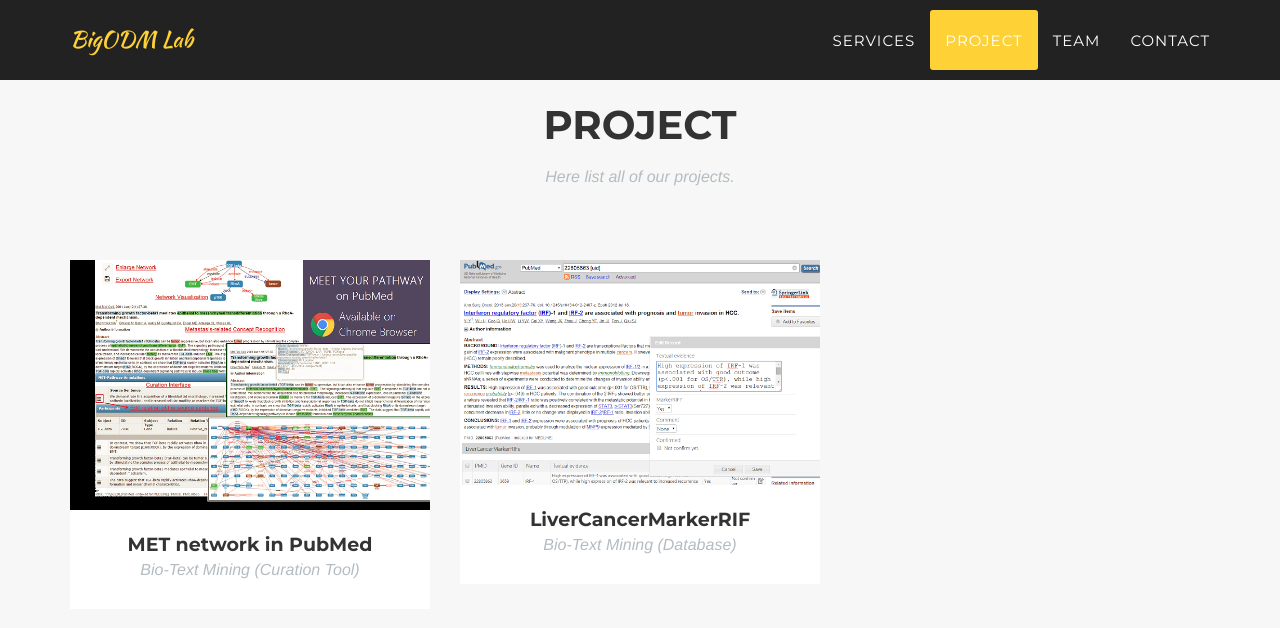
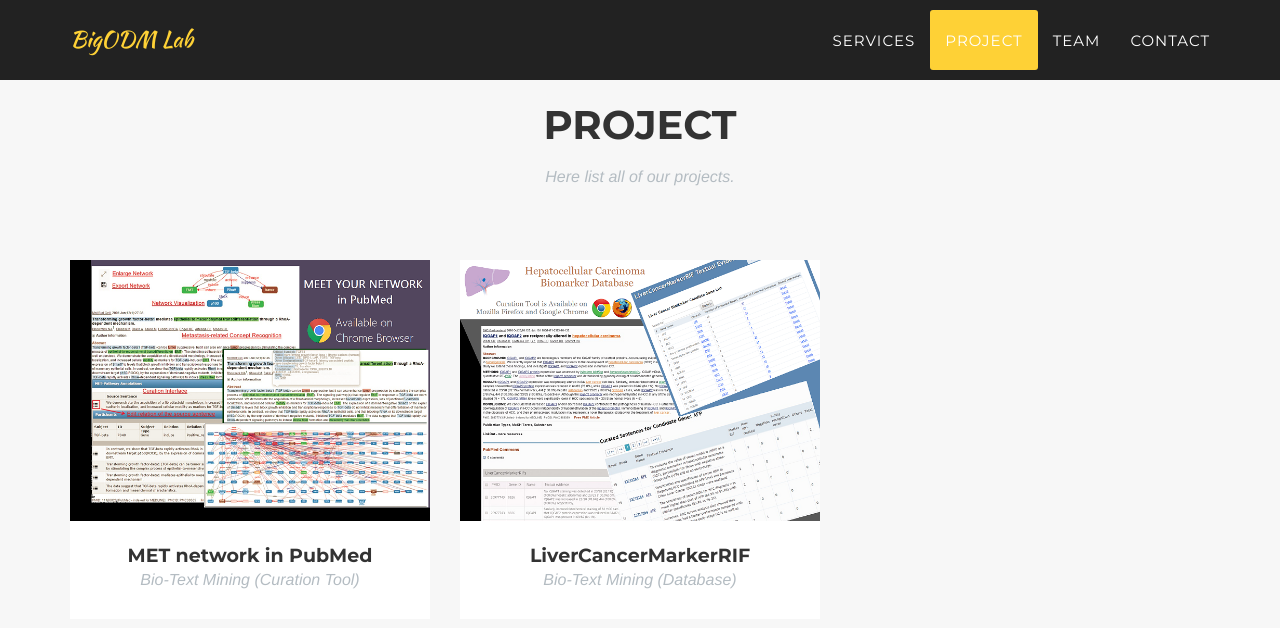
Before and after one commit to nkustislab/nkustislab.github.io, a Jekyll site: the page built from index.html, in a window 1280 px wide and 900 px high, scrolled down 1493 px. Shown: the top 628 px of the window. Built offline with Jekyll 4.4.1, drawn with Linux system fonts in a browser that asks for light colours; some web fonts are replaced.

Commit message:
更新 livercancermarkerrif project

```diff
--- a/_posts/2014-07-17-project-2.markdown
+++ b/_posts/2014-07-17-project-2.markdown
@@ -5,7 +5,7 @@ layout: default
 modal-id: 2
 date: 2014-08-01
 img: livercancermarkerrif.png
-thumbnail: livercancermarkerrif.png
+thumbnail: livercancermarkerrif-thumbnail.png
 alt: image-alt
 project-date: April 2014
 client: NHRI/BCT
```
Also changed, not shown: img/portfolio/livercancermarkerrif-thumbnail.png (added), img/portfolio/livercancermarkerrif.png, img/portfolio/met-thumbnail.png, 1 other file.
